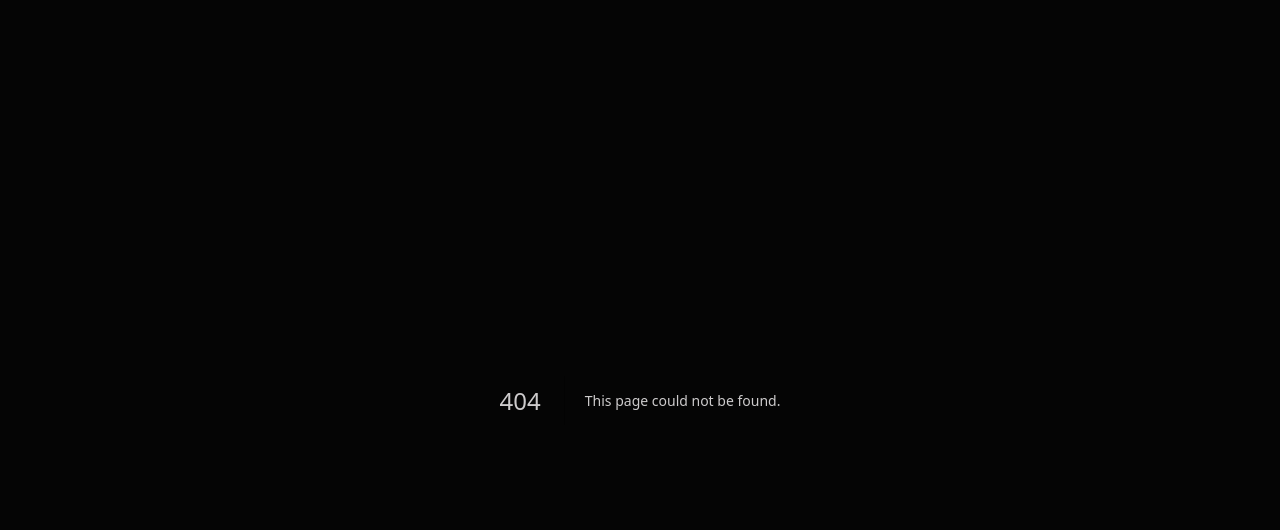
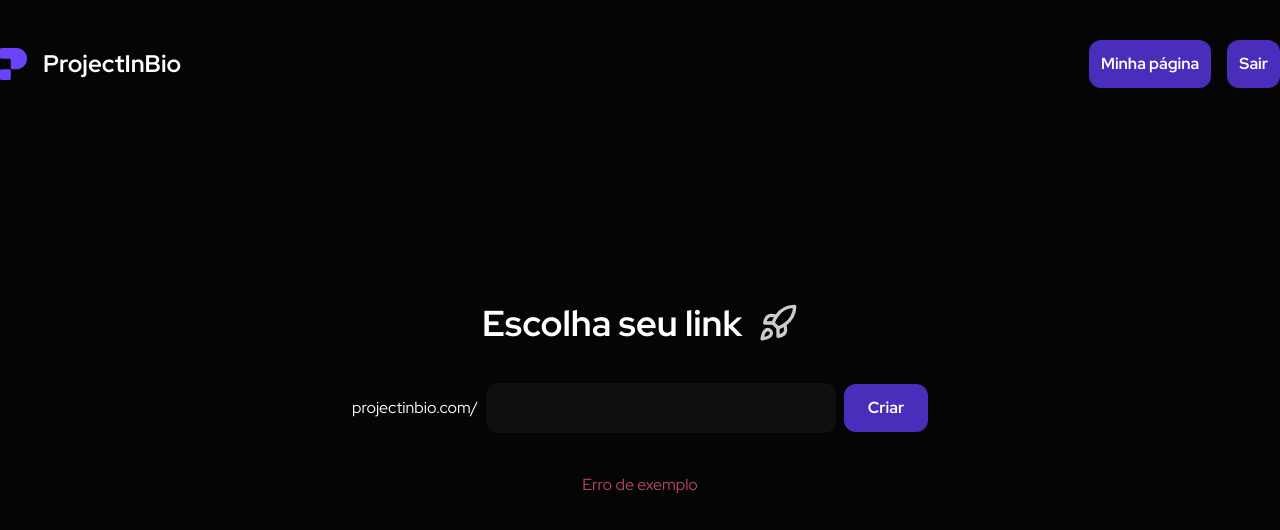
Before and after one commit to raffreitas/project-in-bio, a Next.js app: page /criar in a window 1280 px wide. Before the commit this address had no page. Shown: the top 530 px of the page. Built offline with nearby package versions, Linux system fonts and the light colour scheme.

Commit message:
feat: add CriarPage component for link creation functionality

```diff
--- /dev/null
+++ b/src/app/(pages)/criar/page.tsx
@@ -0,0 +1,25 @@
+import { Header } from "@/components/landing-page";
+import { Button, TextInput } from "@/components/ui";
+import { Rocket } from "lucide-react";
+
+export default function CriarPage() {
+  return (
+    <div>
+      <Header />
+      <div className="h-screen flex flex-col gap-10 items-center justify-center max-w-xl mx-auto">
+        <div className="flex items-center gap-4">
+          <h1 className="text-4xl font-bold text-white">Escolha seu link</h1>
+          <Rocket className="size-10" />
+        </div>
+        <form action="" className="w-full flex items-center gap-2">
+          <span className="text-white">projectinbio.com/</span>
+          <TextInput />
+          <Button className="w-[126px]">Criar</Button>
+        </form>
+        <div>
+          <span className="text-accent-pink">Erro de exemplo</span>
+        </div>
+      </div>
+    </div>
+  );
+}
```
